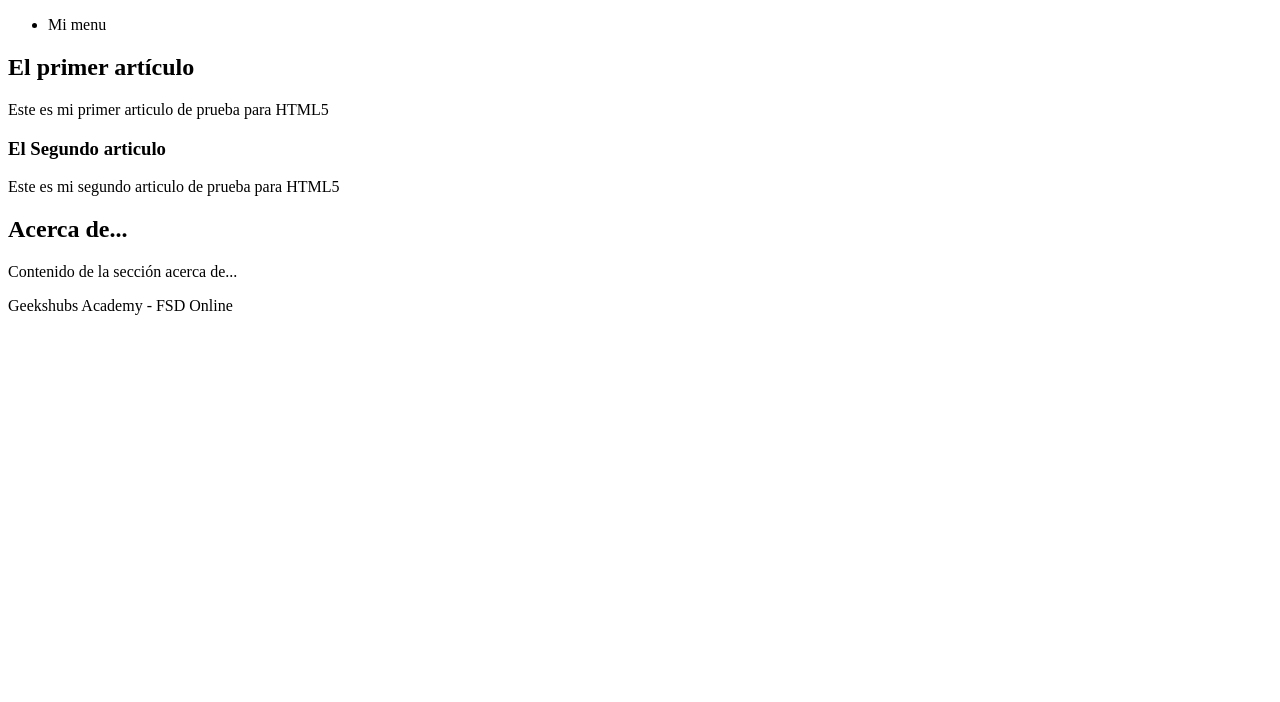
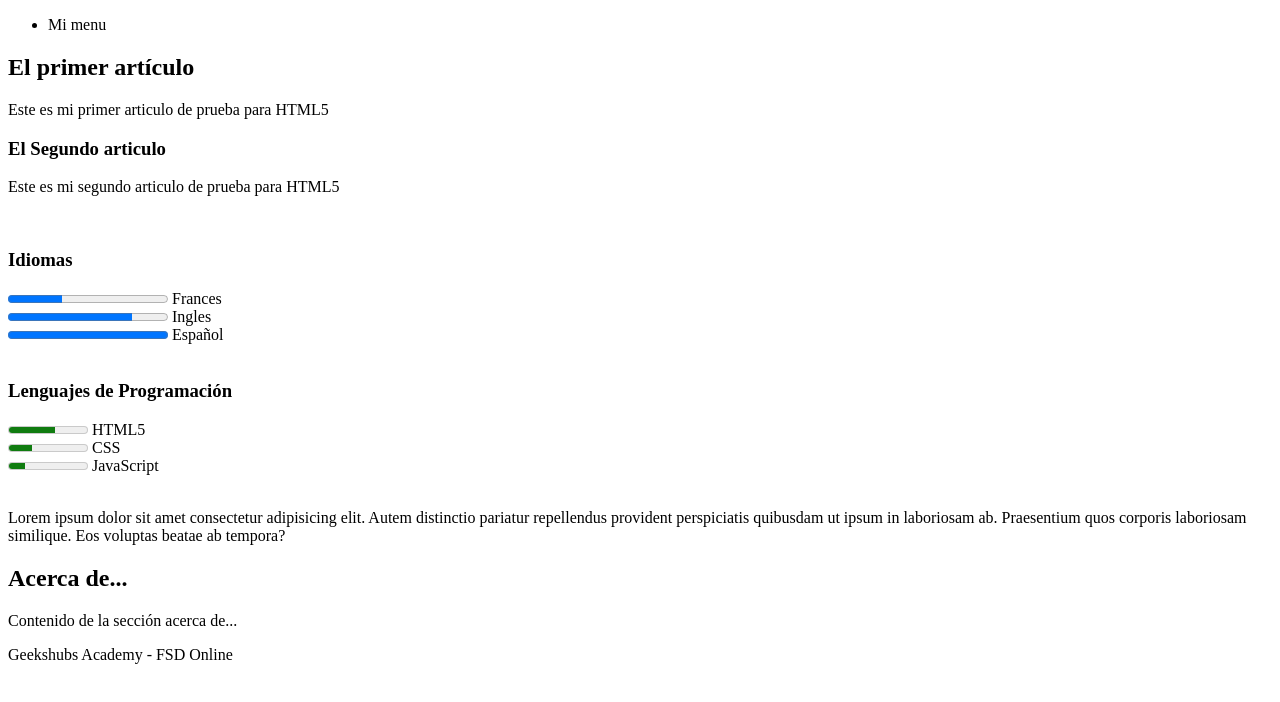
Before and after one commit to daryfor/Hello_World, a plain HTML site: page HTML5/index.html in a window 1280 px wide. Drawn offline with Linux system fonts and the light colour scheme.

Commit message:
Reto 2 HTML5, use different elements of HTML5, the experimentals do not work as expected

```diff
--- a/HTML5/index.html
+++ b/HTML5/index.html
@@ -26,6 +26,34 @@
         </article>
     </section>
 
+    <br>
+
+    <section>
+        <h3>Idiomas</h3>
+        <progress value="34" max="100">Frances</progress>
+        <label for="">Frances</label><br>
+        <progress value="78" max="100">Ingles</progress>
+        <label for="">Ingles</label><br>
+        <progress value="100" max="100">Español</progress>
+        <label for="">Español</label><br>
+    </section>
+    <br>
+
+    <section>
+        <h3>Lenguajes de Programación</h3>
+        <meter min="0" max="100" value="59">HTML5</meter>
+        <label for="">HTML5</label><br>
+        <meter min="0" max="100" value="30">CSS</meter>
+        <label for="">CSS</label><br>
+        <meter min="0" max="100" value="20">JavaScript</meter>
+        <label for="">JavaScript</label><br>
+    </section>
+
+    <br>
+
+    <section>
+        <p>Lorem ipsum dolor sit amet consectetur adipisicing elit. Autem distinctio pariatur repellendus provident perspiciatis quibusdam ut ipsum in laboriosam ab. <wbr>Praesentium quos corporis laboriosam similique.</wbr> Eos voluptas beatae ab tempora?</p>
+    </section>
     <aside>
         <h2>Acerca de...</h2>
         <p>Contenido de la sección acerca de...</p>
```
